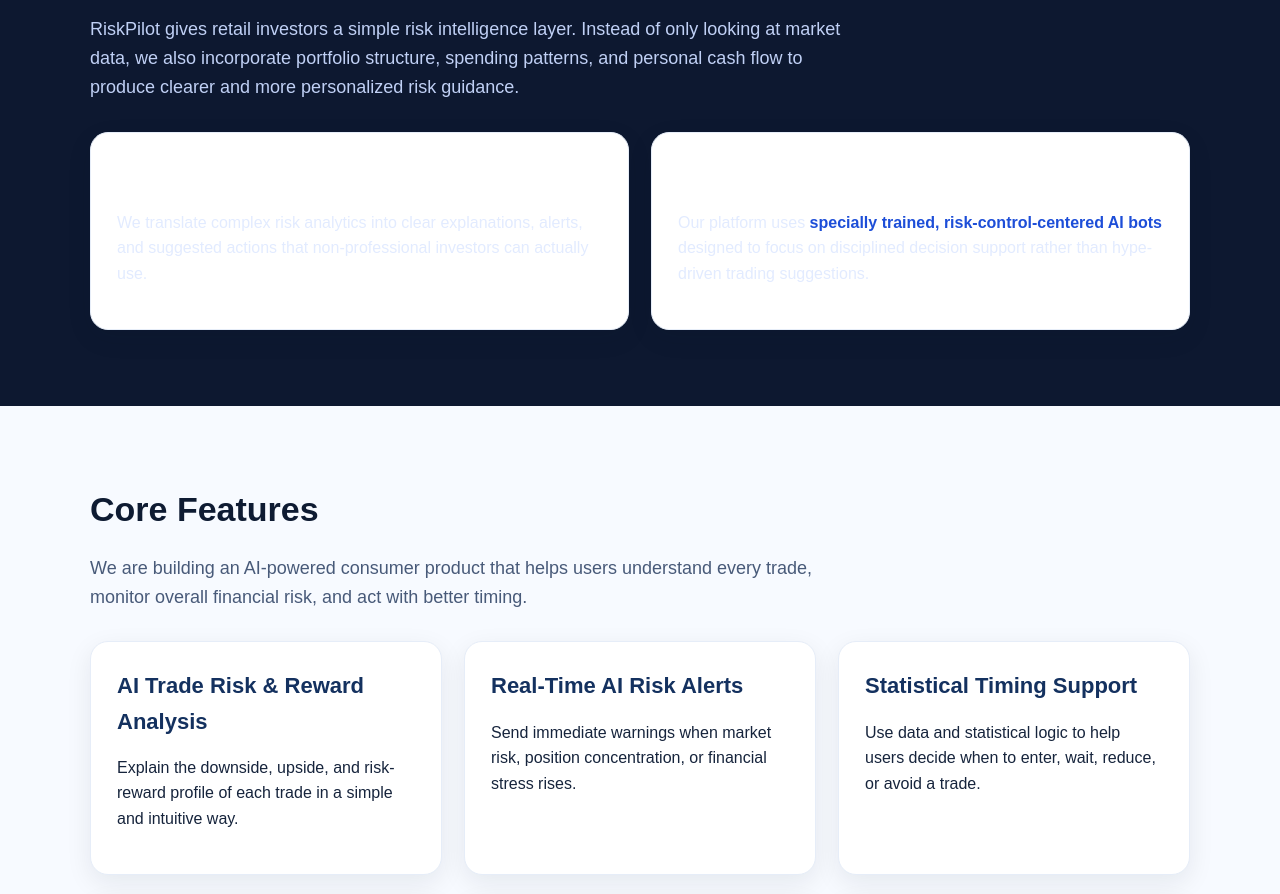
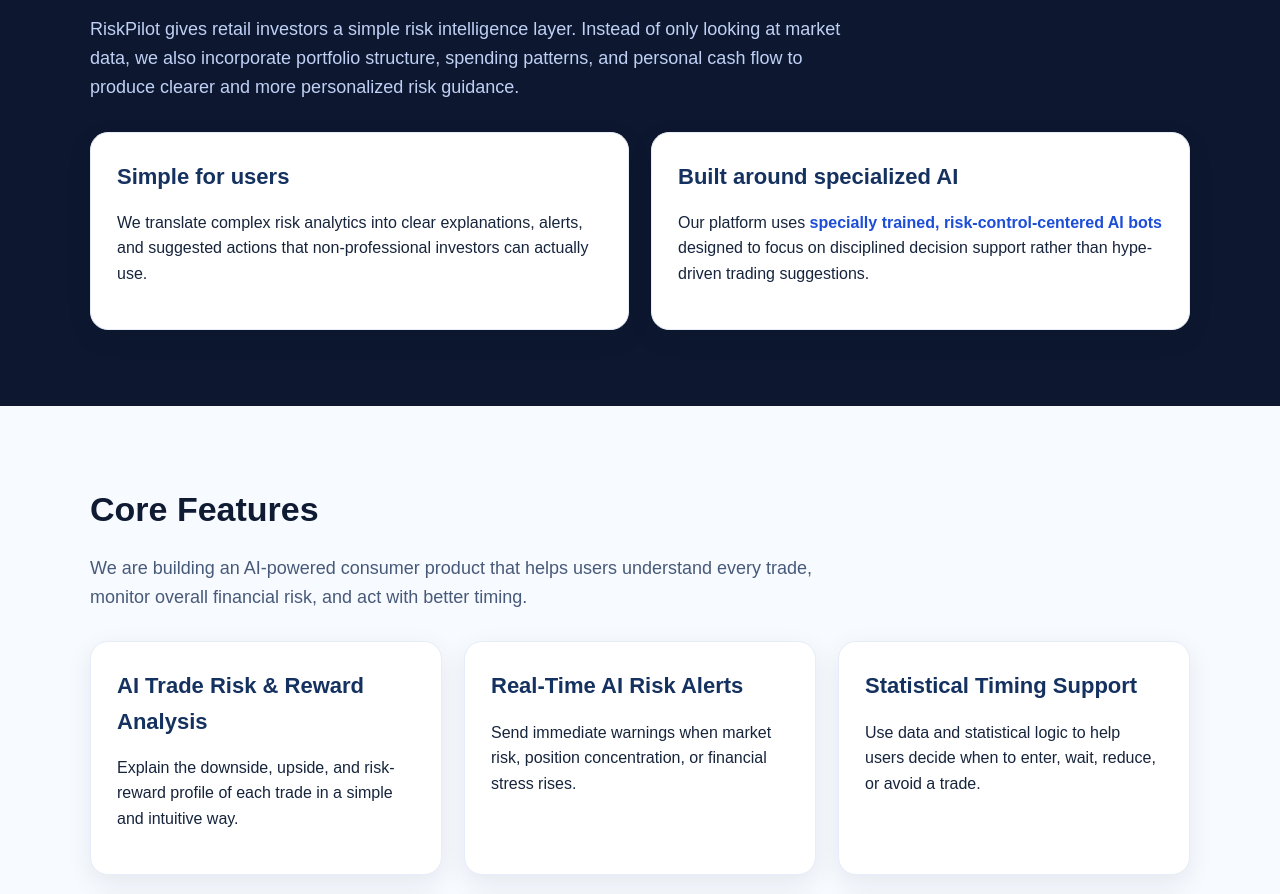
Before and after one commit to LawrenceCCwei/LawrenceCCwei.github.io, a plain HTML site: page index.html in a window 1280 px wide. Shown: the part 1345-2239 px from the top of the page. Drawn offline with Linux system fonts and the light colour scheme.

Commit message:
fix text contrast in solution cards

```diff
--- a/index.html
+++ b/index.html
@@ -132,6 +132,9 @@
       color: #14315f;
       font-size: 22px;
     }
+    .card p {
+      color: #16243c;
+    }
     ul {
       margin: 0;
       padding-left: 20px;
@@ -146,6 +149,15 @@
     }
     .dark-band h2, .dark-band h3 { color: #ffffff; }
     .dark-band .section-lead { color: #c0d0f5; }
+    .dark-band .card {
+      color: #16243c;
+    }
+    .dark-band .card h3 {
+      color: #14315f;
+    }
+    .dark-band .card p {
+      color: #16243c;
+    }
     footer {
       background: #09111f;
       color: #c6d2e9;
```
